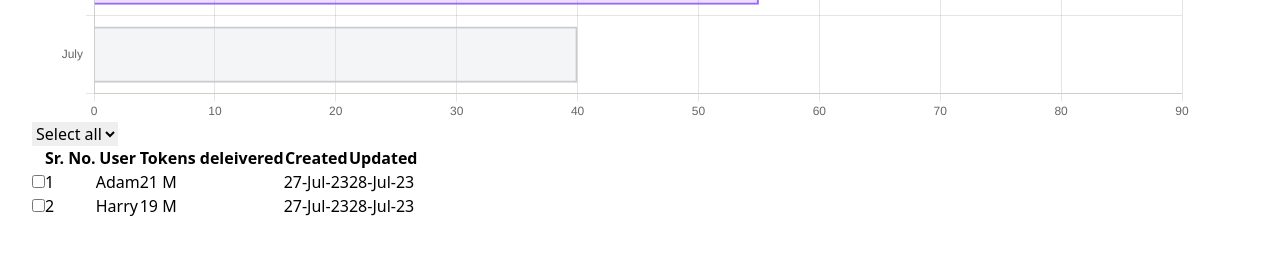
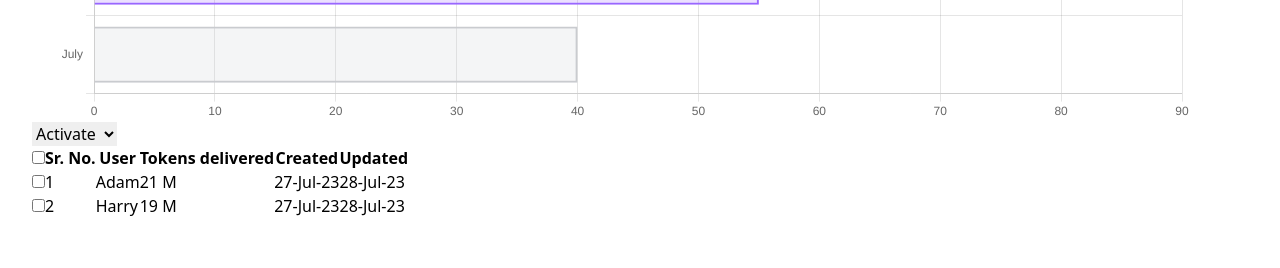
Before and after one commit to faisal-dev786/chatbot, a React (Vite) app: page /dashboard in a window 1280 px wide. Shown: the part 2880-3148 px from the top of the page. Built offline with nearby package versions, Linux system fonts and the light colour scheme.

Commit message:
dashboard actions

```diff
--- a/src/components/Dashboard/DashUsers.jsx
+++ b/src/components/Dashboard/DashUsers.jsx
@@ -1,6 +1,7 @@
-import React from "react";
+import React, { useState } from "react";
 
 const DashUsers = () => {
+  const [selected, setSelected] = useState([]);
   const tableData = [
     {
       name: "Adam",
@@ -15,17 +16,34 @@ const DashUsers = () => {
       updated: "28-Jul-23",
     },
   ];
+
+  // Handle individual checkbox toggle
+  const handleCheckboxChange = (index) => {
+    setSelected((prevSelected) =>
+      prevSelected.includes(index)
+        ? prevSelected.filter((i) => i !== index)
+        : [...prevSelected, index]
+    );
+  };
+
+  // Handle Select All checkbox
+  const handleSelectAll = (e) => {
+    if (e.target.checked) {
+      setSelected(tableData.map((_, index) => index));
+    } else {
+      setSelected([]);
+    }
+  };
+
   return (
     <>
-      {" "}
-      {/* table */}
       <div className="w-full mb-12 mt-20">
         <select
           className="border rounded-md outline-none py-2 pl-2 mb-5 w-64 bg-[#f6f7f9]"
           name=""
           id=""
         >
-          <option value="">Select all</option>
+
           <option value="">Activate</option>
           <option value="">Suspend</option>
           <option value="">Archive</option>
@@ -35,86 +53,60 @@ const DashUsers = () => {
             <div className="-my-2 py-2">
               <div className="align-middle inline-block w-full overflow-x-auto sm:rounded-md border-b border-gray-200">
                 <table className="min-w-full">
-                  {/* HEAD start */}
                   <thead>
-                    <tr className="bg-[#F1F4F9] border-b border-gray-200 text-xs leading-4 text-gray-500  tracking-wider">
-                      <th className="px-6 py-3 text-left font-medium"></th>
-                      <th className="px-6 py-3 text-left font-medium">
-                        Sr. No.
+                    <tr className="bg-[#F1F4F9] border-b border-gray-200 text-xs leading-4 text-gray-500 tracking-wider">
+                      <th className="whitespace-no-wrap border-b px-10 py-4 text-left font-medium border-gray-200">
+                        <input
+                        className="form-checkbox h-4 w-4 text-indigo-600 transition duration-150 ease-in-out"
+                          type="checkbox"
+                          onChange={handleSelectAll}
+                          checked={selected.length === tableData.length}
+                        />
                       </th>
+                      <th className="px-6 py-3 text-left font-medium">Sr. No.</th>
                       <th className="px-6 mt-1 md:mt-0 py-3 text-left font-medium primary-para">
-                        <span>
                         <p>User</p>
-                        </span>
                       </th>
-                      <th>
-                        <div className="px-6 py-3 text-left font-medium primary-para">
-                          <span>
-                            <p>Tokens deleivered</p>
-                          </span>
-                        </div>
+                      <th className="px-6 py-3 text-left font-medium primary-para">
+                        <p>Tokens delivered</p>
                       </th>
-                      <th className="">
-                        <div className="px-6 py-3 text-left font-medium primary-para">
-                          <span>
+                      <th className="px-6 py-3 text-left font-medium primary-para">
                         <p>Created</p>
-                          </span>
-                        </div>{" "}
                       </th>
-                      <th className="">
-                        <div className="px-6 py-3 text-left font-medium primary-para">
-                          <span>
+                      <th className="px-6 py-3 text-left font-medium primary-para">
                         <p>Updated</p>
-                          </span>
-                        </div>{" "}
                       </th>
                     </tr>
                   </thead>
-                  {/* HEAD end */}
-                  {/* BODY start */}
                   <tbody className="bg-white">
-                    {tableData?.map((item, index) => {
-                      return (
+                    {tableData.map((item, index) => (
                       <tr key={index}>
                         <td className="px-10 py-4 whitespace-no-wrap border-b border-gray-200">
                           <input
-                              className="form-checkbox  h-4 w-4 text-indigo-600 transition duration-150 ease-in-out"
+                            className="form-checkbox h-4 w-4 text-indigo-600 transition duration-150 ease-in-out"
                             type="checkbox"
+                            checked={selected.includes(index)}
+                            onChange={() => handleCheckboxChange(index)}
                           />
                         </td>
                         <td className="px-6 py-4 whitespace-no-wrap border-b border-gray-200">
-                            <div className="flex items-center">
                           <p className="tertiary-para">{index + 1}</p>
-                            </div>
                         </td>
                         <td className="px-6 py-4 whitespace-no-wrap border-b border-gray-200">
-                            <div className="flex items-center">
-                              <p className="tertiary-para">{item?.name}</p>
-                            </div>
+                          <p className="tertiary-para">{item.name}</p>
                         </td>
                         <td className="px-6 py-4 whitespace-no-wrap border-b border-gray-200">
-                            <div className="flex items-center">
-                              <p className="tertiary-para2">
-                                {" "}
-                                {item?.tokensDelivered}
-                              </p>
-                            </div>
+                          <p className="tertiary-para2">{item.tokensDelivered}</p>
                         </td>
                         <td className="px-6 py-4 whitespace-no-wrap border-b border-gray-200">
-                            <div className="flex items-center">
-                              <p className="tertiary-para2"> {item?.created}</p>
-                            </div>
+                          <p className="tertiary-para2">{item.created}</p>
                         </td>
                         <td className="px-6 py-4 whitespace-no-wrap border-b border-gray-200">
-                            <div className="flex items-center">
-                              <p className="tertiary-para2"> {item?.updated}</p>
-                            </div>
+                          <p className="tertiary-para2">{item.updated}</p>
                         </td>
                       </tr>
-                      );
-                    })}
+                    ))}
                   </tbody>
-                  {/* BODY end */}
                 </table>
               </div>
             </div>
```
Lines whose indentation alone changed are shown as unchanged.
